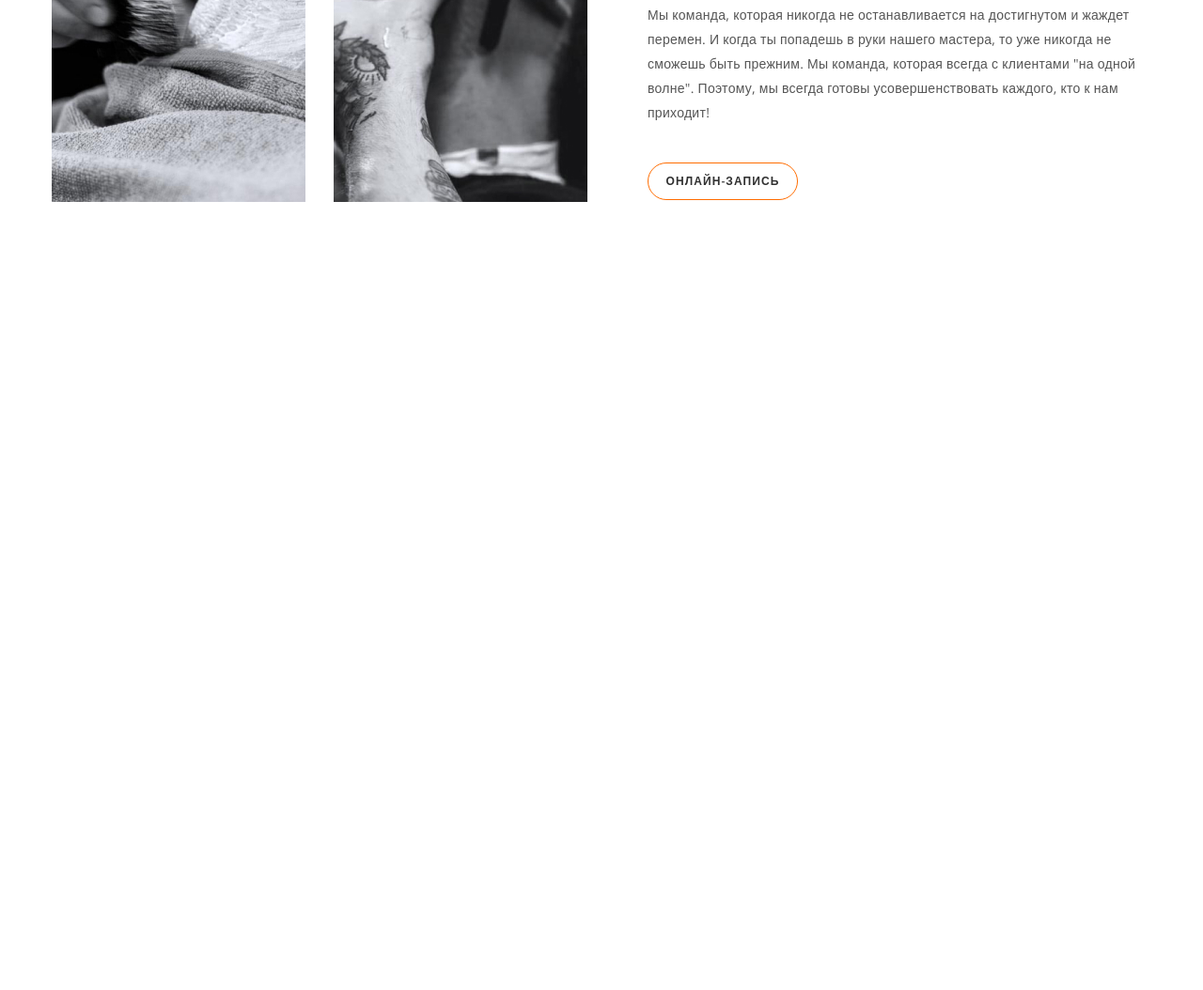
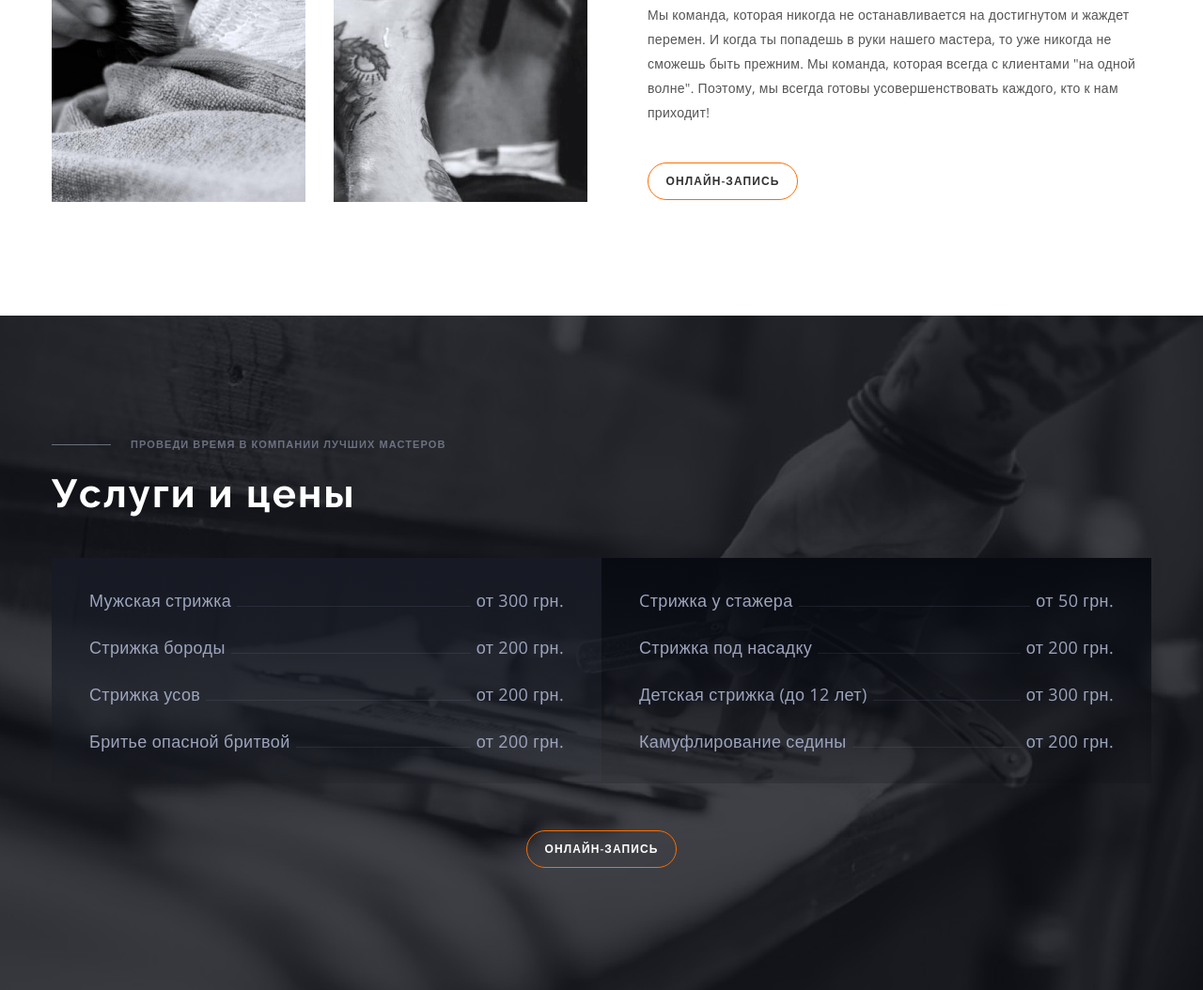
Before and after one commit to ArtemYakushkin/barbershop, a plain HTML site: page index.html in a window 1280 px wide. Shown: the part 1047-2101 px from the top of the page at 94% size. Before the commit the page ends 1383 px from the top, so only its background shows below. Drawn offline with nearby package versions, Linux system fonts and the light colour scheme.

Commit message:
адаптировал секцию прайс

```diff
--- a/index.html
+++ b/index.html
@@ -203,7 +203,7 @@
       </section>
 
       <!-- Прайслист -->
-      <!--<section class="prices">
+      <section class="prices">
         <div class="container">
           <p class="prices__pre-title pre-title">
             Проведи время в компании лучших мастеров
@@ -255,7 +255,7 @@
                 </p>
                 <span class="prices-list__text">от 300 грн.</span>
               </li>
-              <li class="prices-list__item">
+              <li class="prices-list__item no-margin">
                 <p class="prices-list__text prices-item-description">
                   Камуфлирование седины
                 </p>
@@ -265,7 +265,7 @@
           </div>
           <button class="prices__btn btn" type="button">онлайн-запись</button>
         </div>
-      </section>-->
+      </section>
 
       <!-- Преимущества -->
       <!--<section class="reasons">
--- a/sass/layout/_prices.scss
+++ b/sass/layout/_prices.scss
@@ -1,13 +1,26 @@
 .prices {
   background-color: #111319;
-  background-image: url(../img/1200px/prices-bg-1200.png);
+  background-image: url(../img/480px/prices-bg-480.png);
   background-repeat: no-repeat;
   background-size: cover;
   background-position: center;
+  padding-top: 84px;
+  padding-bottom: 84px;
+  max-width: 480px;
+  min-width: 320px;
+  margin: 0 auto;
+  @media screen and (min-width: 481px) {
+    background-image: url(../img/768px/prices-bg-768.png);
+    max-width: 768px;
+    padding-top: 100px;
+    padding-bottom: 100px;
+  }
+  @media screen and (min-width: 769px) {
+    background-image: url(../img/1200px/prices-bg-1200.png);
+    max-width: 1280px;
     padding-top: 130px;
     padding-bottom: 130px;
-  max-width: 1280px;
-  margin: 0 auto;
+  }
 }
 
 .prices__pre-title {
@@ -24,21 +37,36 @@
 }
 
 .prices-wrap {
+  margin-bottom: 50px;
+  padding: 30px 30px;
+  background: linear-gradient(180deg, #171a24 0%, rgba(23, 26, 36, 0.2) 100%);
+  @media screen and (min-width: 768px) {
+    padding: 30px 40px;
+  }
+  @media screen and (min-width: 1200px) {
+    padding: 0;
+    background: transparent;
     display: flex;
-  margin-bottom: 50px;
+  }
 }
 
 .prices-list {
+  @media screen and (min-width: 1200px) {
     width: 50%;
     padding: 30px 40px;
   }
+}
 
 .prices-list-light {
+  @media screen and (min-width: 1200px) {
     background: linear-gradient(180deg, #171a24 0%, rgba(23, 26, 36, 0.2) 100%);
+  }
 }
 
 .prices-list-dark {
+  @media screen and (min-width: 1200px) {
     background: linear-gradient(180deg, #090b13 0%, rgba(9, 11, 19, 0.2) 100%);
+  }
 }
 
 .prices-list__item {
@@ -46,9 +74,9 @@
   justify-content: space-between;
   margin-bottom: 20px;
   align-items: baseline;
-  &:last-child {
+  /*&:last-child {
     margin-bottom: 0;
-  }
+  }*/
   &::before {
     content: "";
     flex-grow: 1;
@@ -57,6 +85,15 @@
     margin-right: 6px;
     margin-left: 6px;
   }
+  @media screen and (min-width: 1200px) {
+    &:last-child {
+      margin-bottom: 0;
+    }
+  }
+}
+
+.no-margin {
+  margin-bottom: 0;
 }
 
 .prices-item-description {
@@ -64,10 +101,15 @@
 }
 
 .prices-list__text {
+  font-size: 14px;
+  line-height: 2.14;
+  letter-spacing: 0.02em;
+  color: var(--second-text-color);
+  @media screen and (min-width: 768px) {
     font-size: 18px;
     line-height: 1.67;
     letter-spacing: 0.02em;
-  color: var(--second-text-color);
+  }
 }
 
 .prices__btn {
```
Also changed, not shown: css/main.css, css/main.min.css, 2 other files. Lines whose indentation alone changed are shown as unchanged.
